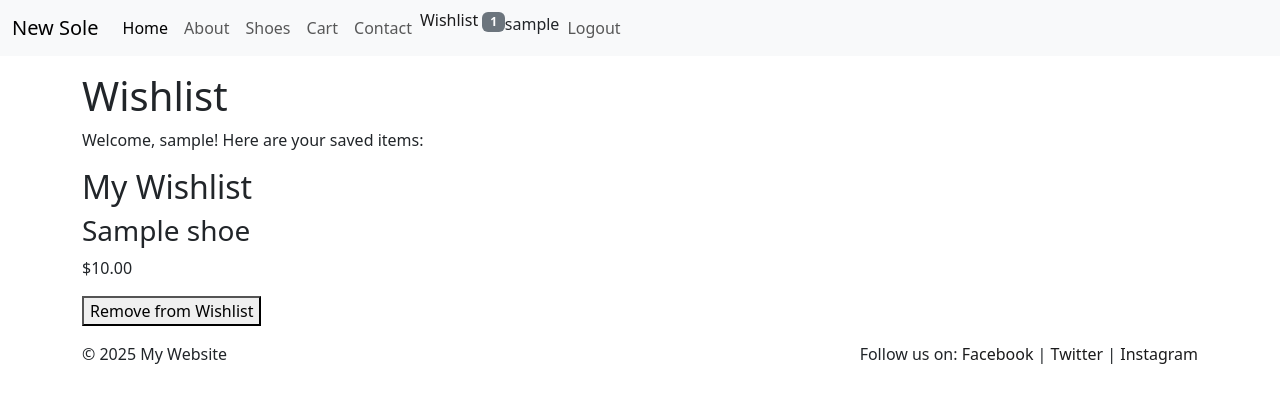
After one commit to francesjgonzales/newsole2, a Django app: page /wishlist/ in a window 1280 px wide. The commit adds this page. Shown: the top 403 px of the page. Run offline with Django 4.2, Linux system fonts and the light colour scheme; a user stored in the database is signed in; tables that the repository leaves empty hold one stand-in row (values such as "Sample post"); some libraries are stand-ins or nearby versions.

Commit message:
added wishlist and user auth

```diff
--- a/core/admin.py
+++ b/core/admin.py
@@ -1,7 +1,7 @@
 from django.contrib import admin
-from .models import ContactForm, Shoe, Cart
+from .models import ContactForm, Shoe, Wishlist
 
 # Register your models here.
 admin.site.register(Shoe)  # Registering the Shoe model to the admin site
 admin.site.register(ContactForm)  # Registering the Contact model to the admin site
-admin.site.register(Cart)
+admin.site.register(Wishlist)  # Registering the Wishlist model to the admin site
--- /dev/null
+++ b/core/context.py
@@ -0,0 +1,27 @@
+from core.models import Wishlist
+
+
+def cart_total_qty(request):
+    """
+    Context processor to add cart content to the context.
+    """
+    cart = request.session.get('cart', {})
+
+    distinct_count = len(cart)              # number of different shoes
+    cart_total_qty = sum(cart.values())     # total items across shoes
+    return {
+        'cart_distinct_count': distinct_count,
+        'cart_total_qty': cart_total_qty,
+    }
+
+def wishlist_items(request):
+    """
+    Context processor to add wishlist items to the context.
+    """
+    if request.user.is_authenticated:
+        wishlist = Wishlist.objects.filter(user=request.user)
+        return {'wishlist_items': wishlist}
+    return {'wishlist_items': []}
+
+def user_context(request):
+    return {'user': request.user}
--- a/core/models.py
+++ b/core/models.py
@@ -4,6 +4,8 @@ from django.db import models
 from cloudinary.models import CloudinaryField
 from multiselectfield import MultiSelectField
 from django.utils.text import slugify
+from django.contrib.auth.models import User
+
 
 # Create your models here.
 CATEGORY_CHOICES = ( ('POPULAR', 'Popular Brands'),
@@ -50,10 +52,13 @@ class ContactForm(models.Model):
     def __str__(self):
         return self.name
 
-class Cart(models.Model):
-    name = models.CharField(max_length=100)
-    quantity = models.DecimalField(blank=True, max_digits=2, decimal_places=0, default=0)
-    price = models.DecimalField(max_digits=10, decimal_places=2, default=0.00)
+class Wishlist(models.Model):
+    user = models.ForeignKey(User, on_delete=models.CASCADE)
+    shoe = models.ForeignKey(Shoe, on_delete=models.CASCADE)
+    date_added = models.DateTimeField(auto_now_add=True)
+
+    class Meta:
+        unique_together = ('user', 'shoe')  # Prevent duplicates
 
     def __str__(self):
-        return self.price * self.quantity
+        return f"{self.user.username} - {self.shoe.name}"
--- a/core/templates/breadcrumbs.html
+++ b/core/templates/breadcrumbs.html
@@ -12,12 +12,6 @@
             <li class="breadcrumb-item">{{ shoe.name }}</li>
             {% endif %}
 
-            {% if cart %}
-            <li class="breadcrumb-item"><a href="{% url 'home' %}">Home</a></li>
-            <li class="breadcrumb-item"><a href="{% url 'cart' %}">Cart</a></li>
-            {% endif %}
-
-
             {% if contact_form %}
             <li class="breadcrumb-item"><a href="{% url 'contact_form' %}">Contact</a></li>
             {% endif %}
--- a/core/templates/navbar.html
+++ b/core/templates/navbar.html
@@ -18,20 +18,28 @@
                     <li class="nav-item">
                         <a class="nav-link" href="{% url 'shoe_list' %}">Shoes</a>
                     </li>
+                    {% if cart_total_qty == 0 %}
                     <li class="nav-item">
                         <a class="nav-link" href="{% url 'view_cart' %}">Cart
-
-                            {% if cart_number %}
-                            <span class="badge bg-secondary">{{ shoes|length }}</span>
-                            {% else %}
-                            <span></span>
-                            {% endif %}
+                            <span class="badge bg-secondary"></span>
+                        </a>
+                        {% else %}
+                    <li class="nav-item">
+                        <a class="nav-link" href="{% url 'view_cart' %}">Cart
+                            <span class="badge bg-secondary">{{ cart_total_qty }}</span>
                         </a>
                     </li>
+                    {% endif %}
                     <li class="nav-item">
                         <a class="nav-link" href="{% url 'contact_form' %}">Contact</a>
                     </li>
-                    {% if user.is_authenticated %}
+
+
+                    <li><a href="{% url 'view_wishlist' %}">Wishlist
+                            <span class="badge bg-secondary">{{ wishlist_items|length }}</span>
+                        </a></li>
+                    {% if request.user.is_authenticated %}
+                    <span class="my-1">{{request.user}}</span>
                     <li class="nav-item">
                         <a class="nav-link" href="{% url 'logout' %}">Logout</a>
                     </li>
--- a/core/templates/shoe_detail.html
+++ b/core/templates/shoe_detail.html
@@ -27,6 +27,12 @@ Worldwide shipping.{% endblock %}
                     <span class="badge bg-info">{{ category }}</span>
                     {% endfor %}
                     <a href="{% url 'add_cart' shoe.id %}">Add to Cart</a>
+                    <!-- shoe_detail.html -->
+                    {% if user.is_authenticated %}
+                    <a href="{% url 'add_to_wishlist' shoe.id %}" class="btn btn-primary">Save to Wishlist</a>
+                    {% else %}
+                    <a href="{% url 'login' %}?next={{ request.path }}">Login to Save</a>
+                    {% endif %}
 
             </div>
 
--- a/core/templates/shoe_list.html
+++ b/core/templates/shoe_list.html
@@ -27,6 +27,11 @@
                         <!-- <a type="submit" href="{% url 'add_cart' shoe.id %}">Add to Cart</a> -->
                     </div>
                 </div>
+                <div>
+                    <h3>{{ shoe.name }}</h3>
+                    <p>${{ shoe.price }}</p>
+                    <a href="{% url 'add_to_wishlist' shoe.id %}">Add to Wishlist</a>
+                </div>
 
             </a>
             {% endfor %}
--- /dev/null
+++ b/core/templates/wishlist.html
@@ -0,0 +1,37 @@
+<!-- wishlist.html -->
+<!-- templates/home.html -->
+{% extends "base.html" %}
+{% load static %}
+{% load crispy_forms_tags %}
+
+{% block content %}
+<div class="container">
+
+    {% include 'breadcrumbs.html' %}
+    <h1>Wishlist</h1>
+
+    {% if user.is_authenticated %}
+    <p>Welcome, {{ user.username }}! Here are your saved items:</p>
+    {% else %}
+    <p>Please <a href="{% url 'login' %}?next={{ request.path }}">log in</a> to view your wishlist.</p>
+    {% endif %}
+    <h2>My Wishlist</h2>
+    {% for item in wishlist_items %}
+    <div>
+        <h3>{{ item.shoe.name }}</h3>
+        <p>${{ item.shoe.price }}</p>
+    </div>
+    <div>
+        <form method="post" action="{% url 'remove_from_wishlist' item.shoe.id %}">
+            {% csrf_token %}
+            <button type="submit">Remove from Wishlist</button>
+        </form>
+
+
+    </div>
+    {% empty %}
+    <p>Your wishlist is empty.</p>
+    {% endfor %}
+</div>
+
+{% endblock %}
--- a/core/urls.py
+++ b/core/urls.py
@@ -22,4 +22,15 @@ urlpatterns = [
     path('signup/', views.signup, name='signup'),
     path('login/', auth_views.LoginView.as_view(template_name='login.html'), name='login'),
     path('logout/', auth_views.LogoutView.as_view(), name='logout'),
+
+    path('wishlist/add/<int:shoe_id>/', views.add_to_wishlist, name='add_to_wishlist'),
+
+    path('wishlist/remove/<int:shoe_id>/', views.remove_from_wishlist, name='remove_from_wishlist'),
+
+    path('wishlist/', views.view_wishlist, name='view_wishlist'),
+
+    path('password_reset/', auth_views.PasswordResetView.as_view(template_name='password_reset.html'), name='password_reset'),
+    path('password_reset/done/', auth_views.PasswordResetDoneView.as_view(template_name='password_reset_done.html'), name='password_reset_done'),
+    path('reset/<uidb64>/<token>/', auth_views.PasswordResetConfirmView.as_view(template_name='password_reset_confirm.html'), name='password_reset_confirm'),
+    path('reset/done/', auth_views.PasswordResetCompleteView.as_view(template_name='password_reset_complete.html'), name='password_reset_complete'),
 ]
--- a/core/views.py
+++ b/core/views.py
@@ -6,12 +6,12 @@ from django.views.decorators.csrf import csrf_protect
 from django.core.mail import send_mail
 from django.conf import settings
 from django.contrib.auth.models import User
+from django.contrib.auth.decorators import login_required
 from django.contrib import messages
 from django.contrib.auth.forms import UserCreationForm
 from .utils import send_welcome_email
 
-
-from .models import Shoe
+from .models import Shoe, Wishlist
 
 def home(request):
     popular = Shoe.objects.filter(categories__contains='POPULAR')  # Fetch the specific shoe by ID
@@ -104,6 +104,38 @@ def contact_form(request):
         form = ContactForm()
         return render(request, 'contact.html', {'form': form})
 
+@login_required
+def add_to_wishlist(request, shoe_id):
+    shoe = get_object_or_404(Shoe, id=shoe_id)
+    wishlist_item, created = Wishlist.objects.get_or_create(user=request.user, shoe=shoe)
+
+    if created:
+        messages.success(request, f"{shoe.name} has been added to your wishlist!")
+    else:
+        messages.info(request, f"{shoe.name} is already in your wishlist.")
+
+    return redirect('shoe_list')  # Change to where you want to redirect
+
+
+# views.py
+@login_required
+def view_wishlist(request):
+    items = Wishlist.objects.filter(user=request.user)
+    return render(request, 'wishlist.html', {'items': items})
+
+# views.py
+def remove_from_wishlist(request, shoe_id):
+    shoe = get_object_or_404(Shoe, id=shoe_id)
+    wishlist_item = Wishlist.objects.filter(user=request.user, shoe=shoe).first()
+
+    if wishlist_item:
+        wishlist_item.delete()
+        messages.success(request, f"{shoe.name} has been removed from your wishlist.")
+    else:
+        messages.error(request, "Item not found in your wishlist.")
+
+    return redirect('view_wishlist')
+
 
 # Shoe Inventory
 def increase_quantity(request, shoe_id):
```
Also changed, not shown: config/settings.py (+10 -0 lines), core/migrations/0015_wishlist_delete_cart.py (added), 1 other file.
